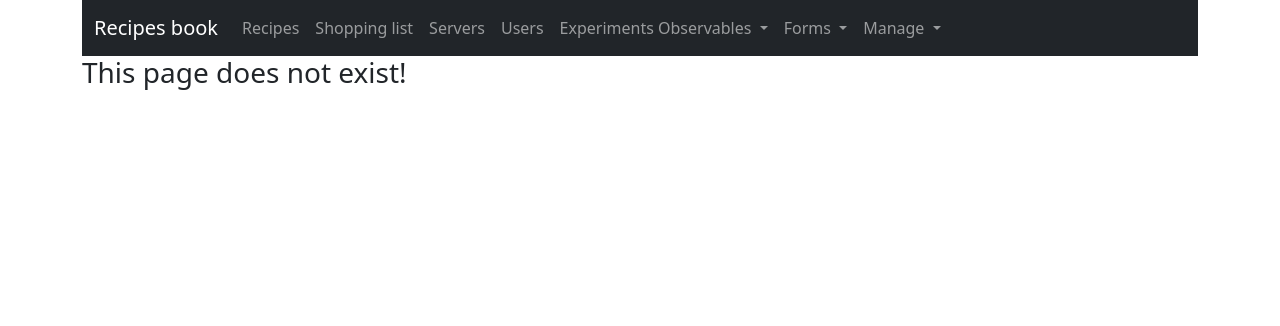
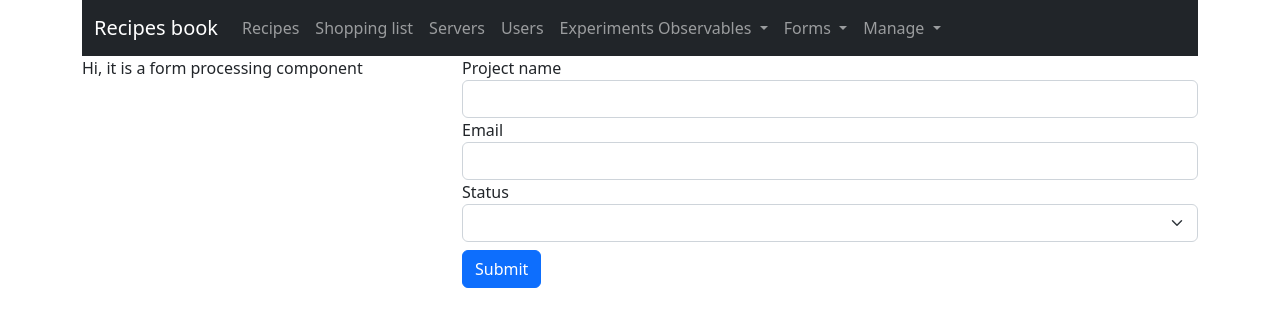
Before and after one commit to LLIAMAH/Angular2021Course, an Angular app: page /form-processing/form-personal-task in a window 1280 px wide. Before the commit this address led to /not-found. Shown: the top 326 px of the page. Built offline with nearby package versions, Linux system fonts and the light colour scheme.

Commit message:
Personal task form - created.

```diff
--- a/src/app/app-routing.module.ts
+++ b/src/app/app-routing.module.ts
@@ -22,6 +22,7 @@ import {
 import {FormsProcessingComponent} from "./forms-processing/forms-processing.component";
 import {FormTdComponent} from "./forms-processing/form-td/form-td.component";
 import {FormReactiveComponent} from "./forms-processing/form-reactive/form-reactive.component";
+import {FormPersonalTaskComponent} from "./forms-processing/form-personal-task/form-personal-task.component";
 
 const appRoutes: Routes = [
   { path: '', component: HomeComponent },
@@ -47,7 +48,8 @@ const appRoutes: Routes = [
     ] },
   { path: 'form-processing', component: FormsProcessingComponent, children: [
       { path: 'form-td', component: FormTdComponent },
-      { path: 'form-reactive', component: FormReactiveComponent }
+      { path: 'form-reactive', component: FormReactiveComponent },
+      { path: 'form-personal-task', component: FormPersonalTaskComponent }
     ] },
   { path: 'not-found', component: PageNotFoundComponent },
   { path: '**', redirectTo: '/not-found' }
--- a/src/app/app.module.ts
+++ b/src/app/app.module.ts
@@ -29,6 +29,7 @@ import { ExperimentsObservablesUserComponent } from './experiments-observables/e
 import { FormsProcessingComponent } from './forms-processing/forms-processing.component';
 import { FormTdComponent } from './forms-processing/form-td/form-td.component';
 import { FormReactiveComponent } from './forms-processing/form-reactive/form-reactive.component';
+import { FormPersonalTaskComponent } from './forms-processing/form-personal-task/form-personal-task.component';
 
 @NgModule({
   declarations: [
@@ -55,7 +56,8 @@ import { FormReactiveComponent } from './forms-processing/form-reactive/form-rea
     ExperimentsObservablesUserComponent,
     FormsProcessingComponent,
     FormTdComponent,
-    FormReactiveComponent
+    FormReactiveComponent,
+    FormPersonalTaskComponent
   ],
   imports: [
     BrowserModule,
--- /dev/null
+++ b/src/app/forms-processing/form-personal-task/form-personal-task.component.html
@@ -0,0 +1,24 @@
+<div class="row">
+  <div class="col">
+    <form [formGroup]="personalTaskForm" (ngSubmit)="onSubmit()">
+      <div class="form-group">
+        <label for="projectName">Project name</label>
+        <input type="text" id="projectName" class="form-control" formControlName="projectName">
+      </div>
+      <div class="form-group">
+        <label for="email">Email</label>
+        <input type="text" id="email" class="form-control" formControlName="email">
+      </div>
+      <div class="form-group">
+        <label for="status">Status</label>
+        <select id="status" class="form-select" formControlName="status">
+          <option selected>Please select something....</option>
+          <option value="Stable">Stable</option>
+          <option value="Critical">Critical</option>
+          <option value="Finished">Finished</option>
+        </select>
+      </div>
+      <button class="btn btn-primary my-2" [disabled]="!personalTaskForm.valid && personalTaskForm.touched" type="submit">Submit</button>
+    </form>
+  </div>
+</div>
--- /dev/null
+++ b/src/app/forms-processing/form-personal-task/form-personal-task.component.ts
@@ -0,0 +1,41 @@
+import {Component, OnDestroy, OnInit} from '@angular/core';
+import {AbstractControl, FormControl, FormGroup, ValidationErrors, Validators} from "@angular/forms";
+import {Observable} from "rxjs";
+
+@Component({
+  selector: 'app-form-personal-task',
+  templateUrl: './form-personal-task.component.html',
+  styleUrls: ['./form-personal-task.component.css']
+})
+export class FormPersonalTaskComponent implements OnInit, OnDestroy {
+
+  personalTaskForm!: FormGroup;
+
+  ngOnInit(): void {
+    this.personalTaskForm = new FormGroup({
+      'projectName': new FormControl(null,  Validators.required, this.forbiddenName),
+      'email' : new FormControl(null, Validators.required),
+      'status' : new FormControl(null, Validators.required)
+    });
+  }
+  ngOnDestroy(): void {
+  }
+
+  onSubmit(): void {
+    let projectName = this.personalTaskForm.value.projectName;
+    let email = this.personalTaskForm.value.email;
+    let status = this.personalTaskForm.value.status;
+    console.log(`${projectName}:${email}:${status}`);
+  }
+
+  forbiddenName(control: AbstractControl<any, any>): Promise<ValidationErrors | null> | Observable<ValidationErrors | null> {
+    return new Promise((resolve, reject) => {
+      if (control.value === 'Test') {
+        resolve({'projectNameForbidden': true});
+      } else {
+        resolve(null);
+      }
+    });
+  }
+
+}
--- a/src/app/header/header.component.html
+++ b/src/app/header/header.component.html
@@ -35,6 +35,7 @@
           <ul class="dropdown-menu">
             <li><a class="dropdown-item" [routerLink]="['/form-processing/form-td']">Template-Driven</a></li>
             <li><a class="dropdown-item" [routerLink]="['/form-processing/form-reactive']">Reactive</a></li>
+            <li><a class="dropdown-item" [routerLink]="['/form-processing/form-personal-task']">Personal Task</a></li>
           </ul>
         </li>
         <li class="nav-item dropdown">
```
Also changed, not shown: src/app/forms-processing/form-personal-task/form-personal-task.component.css (added).
